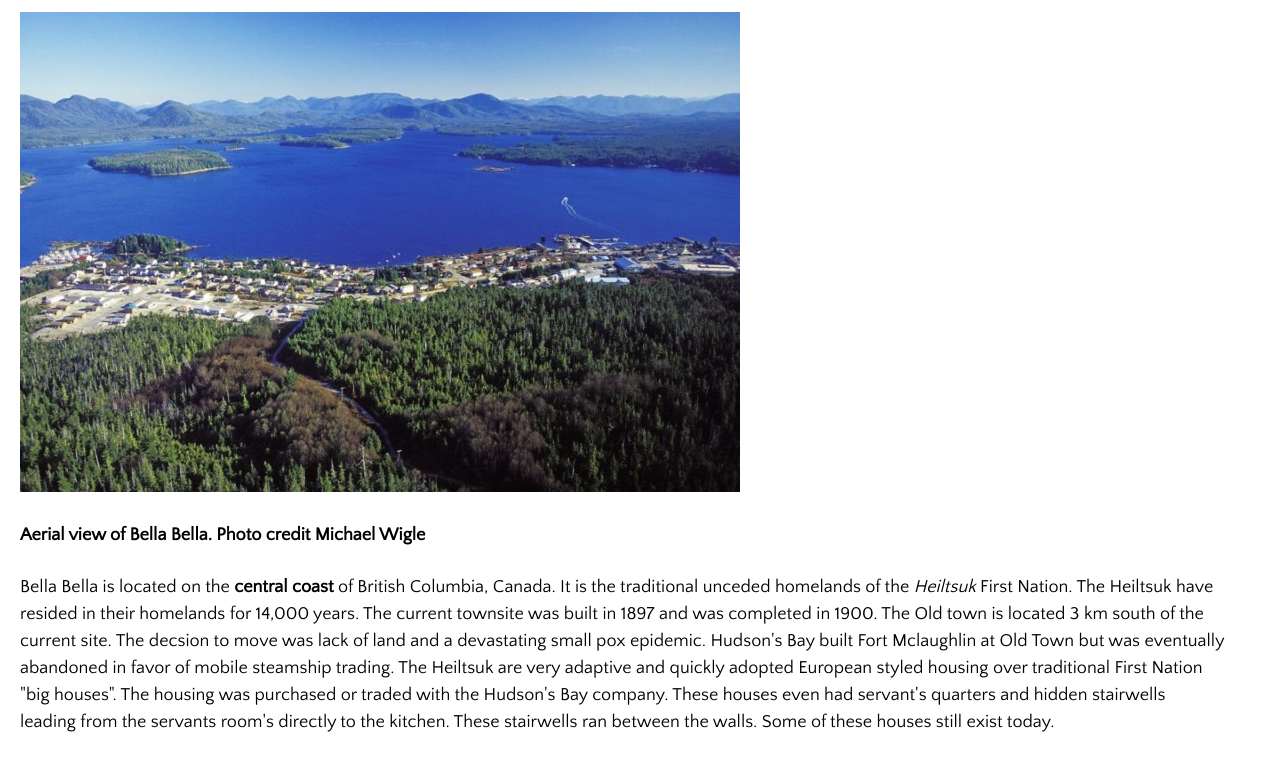
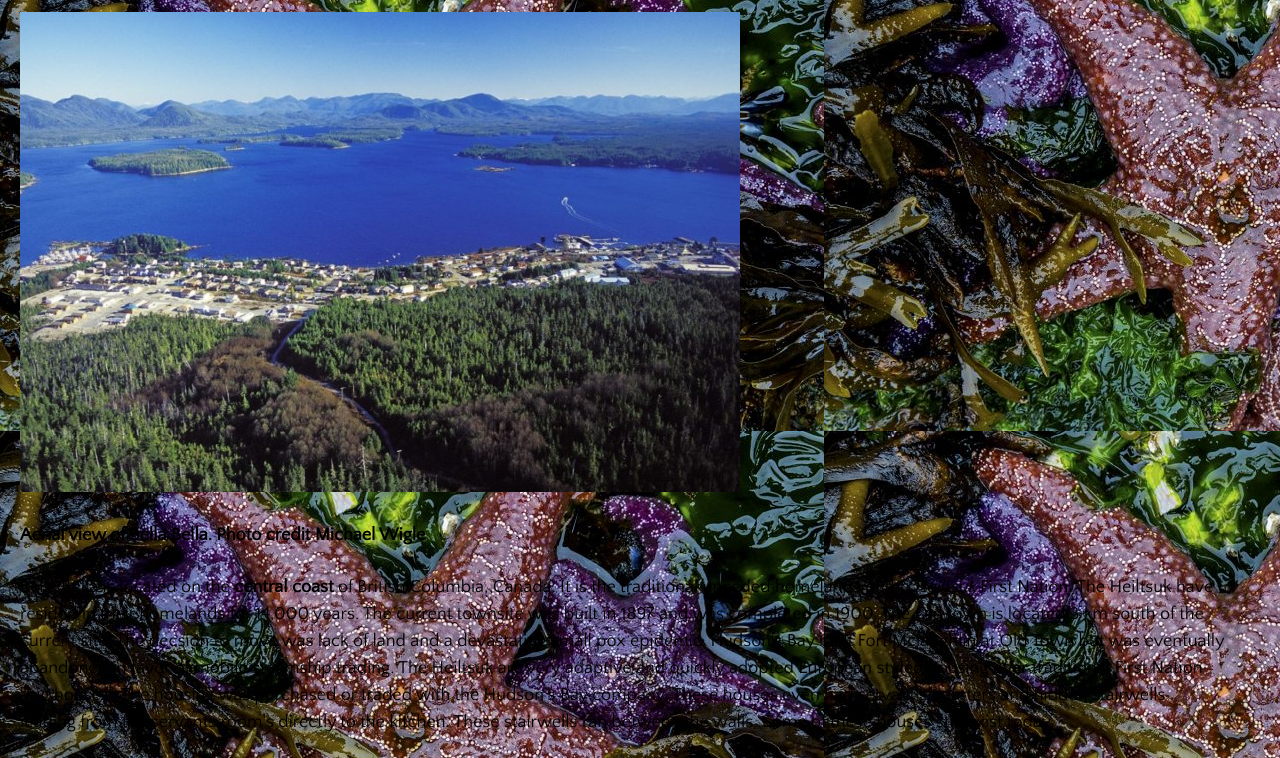
Before and after one commit to petermvickers/website, a plain HTML site: page index.html in a window 1280 px wide. Shown: the part 84-842 px from the top of the page. Drawn offline with Linux system fonts and the light colour scheme.

Commit message:
Add files via upload

```diff
--- a/style.css
+++ b/style.css
@@ -11,7 +11,7 @@ body {
   font-size: 18px;
   margin: 10px 20px 10px;
   line-height: 1;
-  background-image: url(ianm.jpg);
+  background-image: url(images/ianm.jpg);
   background-repeat: repeat;
 }
 
```
